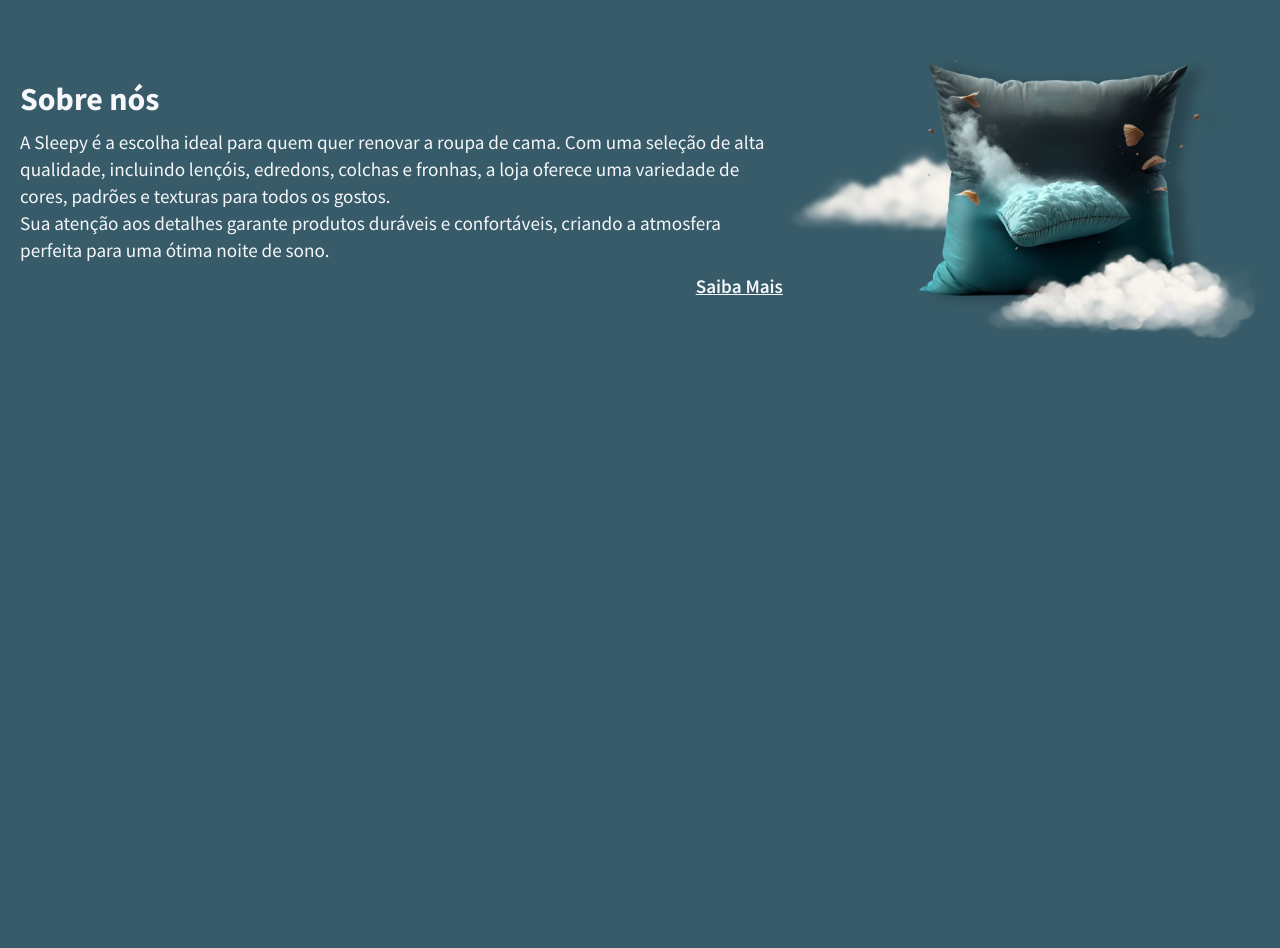
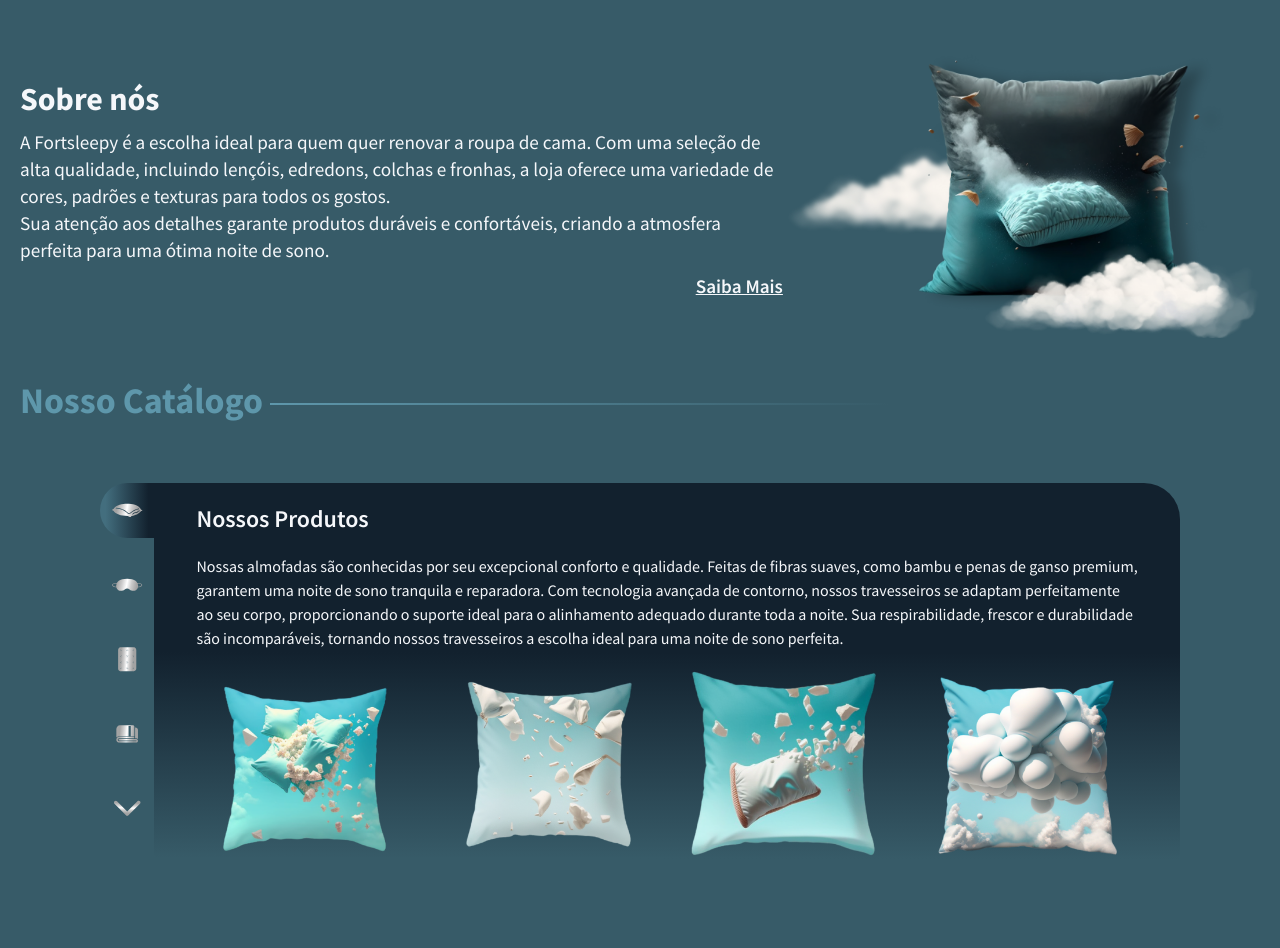
Before and after one commit to CharlesJKK/FORTSLEEP, a plain HTML site: page index.html in a window 1280 px wide. Shown: the part 940-1888 px from the top of the page. Before the commit the page ends 1318 px from the top, so only its background shows below. Drawn offline with Linux system fonts and the light colour scheme; a web font is replaced by a local one.

Commit message:
feat: Ínicio da parte do catálogo do site

```diff
--- /dev/null
+++ b/css/catalog/catalog.css
@@ -0,0 +1,67 @@
+#catalog h2{
+    font-size: 2.25rem;
+    color: #5E97AB;
+    position: relative;
+}
+
+#catalog h2::after{
+    content: "";
+    display: inline-block;
+    width: 50%;
+    height: 2px;
+    background: linear-gradient(90deg, #5E97AB 0%, rgba(94, 151, 171, 0) 100%);
+    left: 250px;
+    bottom: 18px;
+    position: absolute;
+}
+
+.catalog-container{
+    display: flex;
+    padding: 60px 80px;
+    align-self: center;
+}
+
+.catalog-options{
+    display: flex;
+    flex-direction: column;
+    gap: 20px;
+}
+
+.catalog-options li img{
+    padding: 10px;
+    width: 200px;
+}
+
+.optionOn{
+    background: linear-gradient(89.87deg, #436E7E 10.28%, #12212E 89.59%);
+    border-radius: 50px 0px 0px 50px;
+}
+
+
+
+
+
+
+
+
+.options{
+    display: flex;
+    flex-direction: column;
+    gap: 20px;
+    background: linear-gradient(180.08deg, #12212E 41.88%, #375B68 92.6%);
+    border-radius: 0px 36px 36px 36px;
+    padding: 20px 42px;
+}
+
+.options h3{
+    font-size: 1.5rem;
+}
+
+.options p{
+    line-height: 1.5;
+}
+
+.options-image{
+    display: flex;
+    gap: 20px;
+}
--- a/css/style.css
+++ b/css/style.css
@@ -6,3 +6,4 @@
 @import "./main/main.css";
 @import "./about/about.css";
 @import "./global/footer.css";
+@import "./catalog/catalog.css";
--- a/index.html
+++ b/index.html
@@ -71,7 +71,7 @@
         <div class="about-container">
             <div class="about-text">
                 <h2 class="font-sans-b cor-0">Sobre nós</h2>
-                <p class="font-sans-r cor-0">A Sleepy é a escolha ideal para quem quer renovar a roupa de cama.
+                <p class="font-sans-r cor-0">A Fortsleepy é a escolha ideal para quem quer renovar a roupa de cama.
                      Com uma seleção de alta qualidade, incluindo lençóis, edredons, colchas e fronhas,
                      a loja oferece uma variedade de cores, padrões e texturas para todos os gostos.<br> Sua atenção
                      aos detalhes garante produtos duráveis e confortáveis, criando a atmosfera perfeita para uma
@@ -84,5 +84,33 @@
             </div>
         </div>
     </article>
+    <section aria-label="Travesseiros" class="container" id="catalog">
+        <h2 class="font-sans-b">Nosso Catálogo</h2>
+        <div class="catalog-container">
+            <ul class="catalog-options">
+                <li><a href=""><img src="./img/catalog/pillow.svg" alt="Icone de um travesseiro" class="optionOn"></a></li>
+                <li><a href=""><img src="./img/catalog/rest-mask.svg" alt="Icone de uma máscara de repouso"></a></li>
+                <li><a href=""><img src="./img/catalog/mattress.svg" alt="Icone de Toalhas"></a></li>
+                <li><a href=""><img src="./img/catalog/duvet.svg" alt="Icone de Lençoes"></a></li>
+                <li><a href=""><img src="./img/catalog/arrow.svg" alt="Icone de uma seta para baixo"></a></li>
+            </ul>
+            <div class="options">
+                <h3 class="font-sans-sb cor-0">Nossos Produtos</h3>
+                <p class="font-sans-r cor-0">Nossas almofadas são conhecidas por seu excepcional conforto e qualidade. Feitas de fibras
+                   suaves, como bambu e penas de ganso premium, garantem uma noite de sono tranquila e
+                   reparadora. Com tecnologia avançada de contorno, nossos travesseiros se adaptam perfeitamente
+                   ao seu corpo, proporcionando o suporte ideal para o alinhamento adequado durante toda
+                   a noite. Sua respirabilidade, frescor e durabilidade são incomparáveis, tornando
+                   nossos travesseiros a escolha ideal para uma noite de sono perfeita.
+                </p>
+                <div class="options-image">
+                    <div><a href=""><img src="./img/pillows/pillow1.png" alt="Travesseiro1"></a></div>
+                    <div><a href=""><img src="./img/pillows/pillow2.png" alt="Travesseiro2"></a></div>
+                    <div><a href=""><img src="./img/pillows/pillow3.png" alt="Travesseiro3"></a></div>
+                    <div><a href=""><img src="./img/pillows/pillow4.png" alt="Travesseiro4"></a></div>
+                </div>
+            </div>
+        </div>
+    </section>
 </body>
 </html>
```
Also changed, not shown: img/catalog/arrow.svg (added), img/catalog/duvet.svg (added), img/catalog/mattress.svg (added), img/catalog/pillow.svg (added), img/catalog/rest-mask.svg (added), img/pillows/pillow1.png (added), img/pillows/pillow2.png (added), img/pillows/pillow3.png (added), img/pillows/pillow4.png (added).
